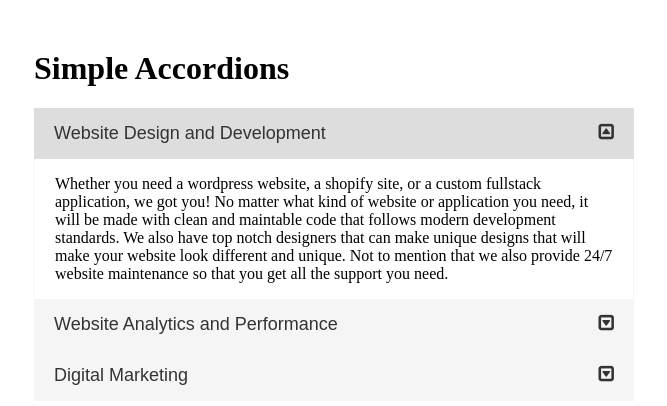
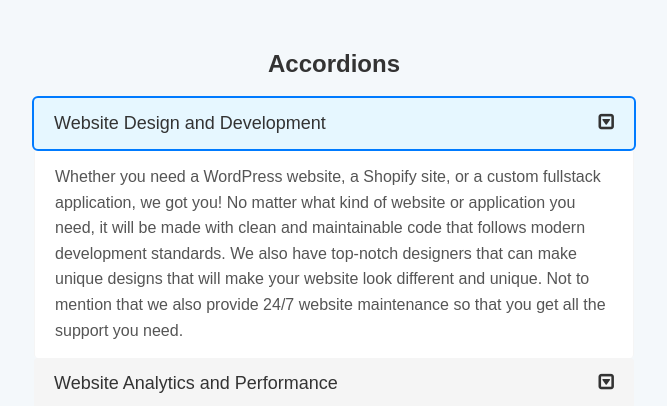
Before and after one commit to scot8/Accordions_Accessbilty, a plain HTML site: page accordion.html in a window 1280 px wide. Both pictures are taken after a click on the button "Website Design and Development". Shown: the top 406 px of the page, without its empty margins (306-973 px from the left). Drawn offline with Linux system fonts and the light colour scheme.

Commit message:
first commit

```diff
--- a/accordion.css
+++ b/accordion.css
@@ -1,16 +1,11 @@
-/* body {
-	background-color: #6DC4F4;
-}h1 {
-     color:white;
-
-} */
-
+/* General container styling */
 .container {
   width: 80%;
   max-width: 600px;
   margin: 50px auto;
 }
 
+/* Accordion button styling */
 button.accordion {
   width: 100%;
   background-color: whitesmoke;
@@ -21,26 +16,37 @@ button.accordion {
   font-size: 18px;
   color: #333;
   cursor: pointer;
-  transition: background-color 0.2s linear;
+  transition: background-color 0.2s linear, box-shadow 0.2s linear;
+  border-radius: 4px; /* Added rounded corners for modern design */
 }
 
+/* Icon styling for closed state */
 button.accordion:after {
   font-family: FontAwesome;
-  content: "\f150";
-  font-family: "fontawesome";
+  content: "\f150"; /* Down arrow */
   font-size: 18px;
   float: right;
 }
 
+/* Icon styling for open state */
 button.accordion.is-open:after {
-  content: "\f151";
+  content: "\f151"; /* Up arrow */
 }
 
+/* Hover and open state styling */
 button.accordion:hover,
 button.accordion.is-open {
   background-color: #ddd;
+  box-shadow: 0 2px 4px rgba(0, 0, 0, 0.2); /* Adds a slight shadow effect */
 }
 
+/* Focus state styling for accessibility */
+button.accordion:focus {
+  outline: 2px solid #007BFF; /* Blue focus ring for visibility */
+  background-color: #e6f7ff; /* Light blue background to indicate focus */
+}
+
+/* Accordion content styling */
 .accordion-content {
   background-color: white;
   border-left: 1px solid whitesmoke;
@@ -48,5 +54,30 @@ button.accordion.is-open {
   padding: 0 20px;
   max-height: 0;
   overflow: hidden;
-  transition: max-height 0.2s ease-in-out;
+  transition: max-height 0.2s ease-in-out, padding 0.2s ease-in-out;
+  border-radius: 0 0 4px 4px; /* Matches the button for seamless design */
 }
+
+/* Typography within content */
+.accordion-content p {
+  margin: 0;
+  padding: 15px 0;
+  line-height: 1.6;
+  font-size: 16px;
+  color: #555;
+}
+
+/* Optional global styling for body and headings */
+body {
+  background-color: #f4f8fb; /* Light background for contrast */
+  font-family: Arial, sans-serif;
+  margin: 0;
+  padding: 0;
+}
+
+h1 {
+  color: #333;
+  text-align: center;
+  margin-bottom: 20px;
+  font-size: 24px;
+}
--- a/accordion.html
+++ b/accordion.html
@@ -5,35 +5,34 @@
     <meta name="viewport" content="width=device-width, initial-scale=1, maximum-scale=1">
     <title>Accordion</title>
     <link href="accordion.css" rel="stylesheet" type="text/css">
-
   </head>
   <body>
     <main>
       <link rel="stylesheet" href="https://cdnjs.cloudflare.com/ajax/libs/font-awesome/4.7.0/css/font-awesome.min.css">
       <div class="container">
-			  <h1>Simple Accordions</h1>
-
-			  <button class="accordion">Website Design and Development</button>
-			  <div class="accordion-content">
+        <h1>Accordions</h1>
+        <button class="accordion" aria-expanded="false" aria-controls="content1" id="accordion1">Website Design and Development</button>
+        <div class="accordion-content" id="content1" role="region" aria-labelledby="accordion1">
           <p>
-				  Whether you need a wordpress website, a shopify site, or a custom fullstack application, we got you! No matter what kind of website or application you need, it will be made with clean and maintable code that follows modern development standards. We also have top notch designers that can make unique designs that will make your website look different and unique. Not to mention that we also provide 24/7 website maintenance so that you get all the support you need.
+            Whether you need a WordPress website, a Shopify site, or a custom fullstack application, we got you! No matter what kind of website or application you need, it will be made with clean and maintainable code that follows modern development standards. We also have top-notch designers that can make unique designs that will make your website look different and unique. Not to mention that we also provide 24/7 website maintenance so that you get all the support you need.
           </p>
         </div>
 
-			  <button class="accordion">Website Analytics and Performance</button>
-			  <div class="accordion-content">
+        <button class="accordion" aria-expanded="false" aria-controls="content2" id="accordion2">Website Analytics and Performance</button>
+        <div class="accordion-content" id="content2" role="region" aria-labelledby="accordion2">
           <p>
             We believe that in order to have a successful website, you need to constantly adjust and adapt to the data provided by your website visitors. Here at Pierre Web Development, we have narrowed down the specific key performance indicators that will dramatically boost your success with connecting to target markets. We will provide a basic metric dashboard based on how much traffic your site gets, detailed analytical reports that show which parts of your website is the most popular among visitors as well as access to tools you can use to make meaningful decisions based on this data.
           </p>
         </div>
 
-			  <button class="accordion">Digital Marketing</button>
-			  <div class="accordion-content">
+        <button class="accordion" aria-expanded="false" aria-controls="content3" id="accordion3">Digital Marketing</button>
+        <div class="accordion-content" id="content3" role="region" aria-labelledby="accordion3">
           <p>
             We know that every great website focuses on helping you get more business and building a brand that your ideal customers will love and support. We can help you set up a great, SEO-focused content strategy, a paid ads campaign, email marketing integration with Mailchimp as well as a social media marketing campaign. We also use popular website analytic tools to track your site's performance and provide you with weekly analytic reports to help bolster your growth.
           </p>
         </div>
       </div>
       <script src="accordion.js"></script>
+    </main>
   </body>
 </html>
--- a/accordion.js
+++ b/accordion.js
@@ -1,30 +1,30 @@
-//pseudocode
-/*
-  1.Grab the accordion buttons from the DOM
-  2. go through each accordion button one by one
-  3. Use the classlist dom method in combination with the toggle method provided by the DOM to add or remove the "is-open" class. At this point, the accordion button should be able to switch back and forth between its font awesome icons but there is no content inside of it. This is because of the overflow:hidden and the max-height of zero; it is hiding our content. So now we must use javascript to change these values with DOM CSS
-  4. get the div that has the content of the accordion button you are currently looking at; we do this using the .nextElementSibling method which allows us to look at the html element that is directly next to the current html element we are looking at. Since we are currently looking at a button (accordion button), the next element after that is the div with the class accordion-content. This is exactly what we want because it allows us to work with the div that has the content that we want to display. Also please note that we could have got to this div in another way but this is the "shortest path" to our answer.
-
-  5. set the max-height based on whether the current value of the max-height css property. If the max-height is currently 0 (if the page has just been visited for the first time) or null (if it has been toggled once already) which means that it is closed, you will give it an actual value so the content will be shown; if not then that means the max-height currently has a value and you can set it back to null to close it.
-  6. If the accordion is closed we set the max-height of the currently hidden text inside the accordion from 0 to the scroll height of the content inside the accordion. The scroll height refers to the height of an html element in pixels. For this specific example, we are talking about the height of the div with the class accordion-content with all of its nested ptags
-*/
-
 const accordionBtns = document.querySelectorAll(".accordion");
 
-accordionBtns.forEach((accordion) => {
-  accordion.onclick = function () {
-    this.classList.toggle("is-open");
+accordionBtns.forEach((accordion, index) => {
+  // Click event to toggle accordion
+  accordion.addEventListener("click", function () {
+    const isExpanded = this.getAttribute("aria-expanded") === "true";
+    this.setAttribute("aria-expanded", !isExpanded);
 
     let content = this.nextElementSibling;
-    console.log(content);
+    if (content.style.maxHeight) {
+      content.style.maxHeight = null; // Collapse content
+    } else {
+      content.style.maxHeight = content.scrollHeight + "px"; // Expand content
+    }
+  });
 
-    if (content.style.maxHeight) {
-      //this is if the accordion is open
-      content.style.maxHeight = null;
-    } else {
-      //if the accordion is currently closed
-      content.style.maxHeight = content.scrollHeight + "px";
-      console.log(content.style.maxHeight);
+  // Keyboard interaction for toggling and navigation
+  accordion.addEventListener("keydown", function (event) {
+    if (event.key === "Enter" || event.key === " ") {
+      event.preventDefault();
+      this.click(); // Simulate click on keypress
+    } else if (event.key === "ArrowDown") {
+      event.preventDefault();
+      if (accordionBtns[index + 1]) accordionBtns[index + 1].focus(); // Move to next
+    } else if (event.key === "ArrowUp") {
+      event.preventDefault();
+      if (accordionBtns[index - 1]) accordionBtns[index - 1].focus(); // Move to previous
     }
-  };
+  });
 });
```
Lines whose indentation alone changed are shown as unchanged.
